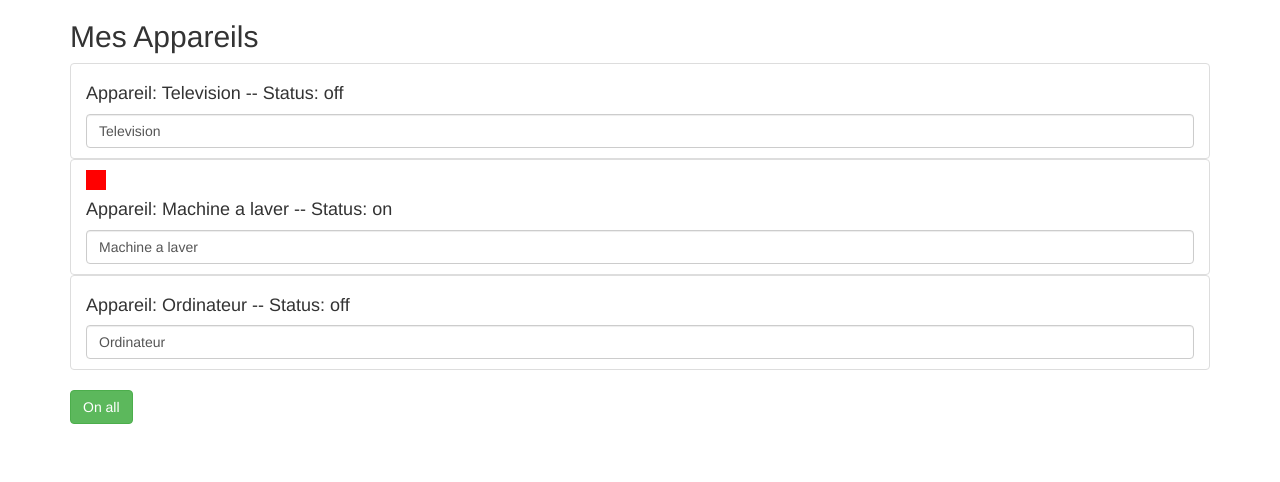
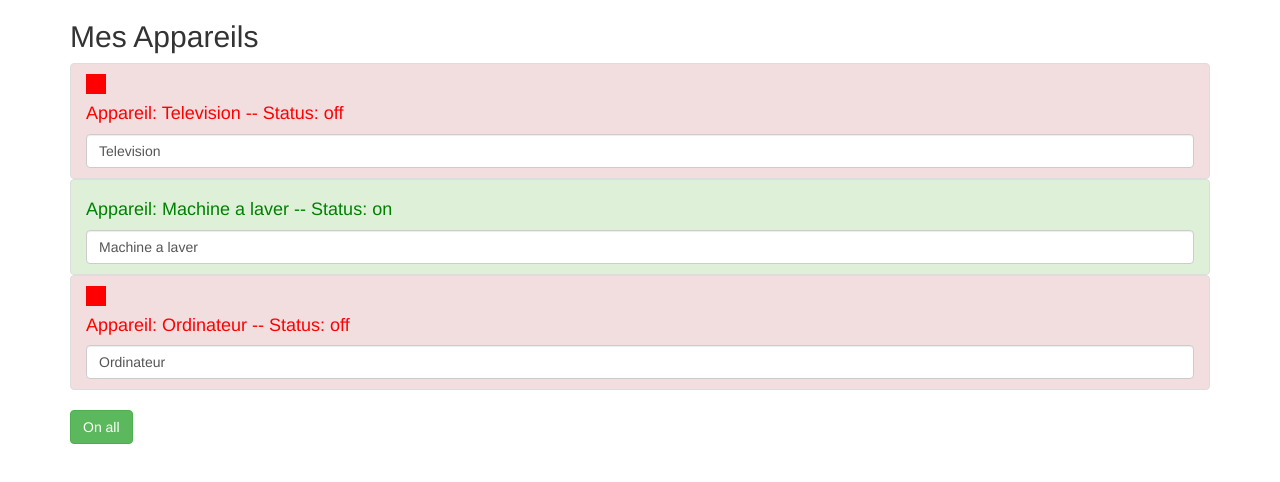
Before and after one commit to Khaly17/Appareils-angular, an Angular app: page / in a window 1280 px wide. Shown: the top 482 px of the page. Built offline with nearby package versions, Linux system fonts and the light colour scheme.

Commit message:
directive

```diff
--- a/src/app/app.component.html
+++ b/src/app/app.component.html
@@ -2,12 +2,15 @@
     <div class="row">
         <div class="col-xs-12">
             <h2>Mes Appareils</h2>
+
             <ul class="list-group" >
+
                 <app-appareil
                     *ngFor="let appareil of appareils"
                     [appareilName] = "appareil.name"
                     [status]="appareil.status"
                 ></app-appareil>
+
             </ul >
             <button class="btn btn-success"
                 [disabled] = "!isAuth"
--- a/src/app/app.component.ts
+++ b/src/app/app.component.ts
@@ -37,4 +37,6 @@ export class AppComponent {
 
     console.log("this.isAuth");
   }
+
+
 }
--- a/src/app/appareil/appareil.component.html
+++ b/src/app/appareil/appareil.component.html
@@ -1,11 +1,18 @@
-<li class="list-group-item">
+<li [ngClass]="{'list-group-item': true,
+                'list-group-item-success': status === 'on',
+                'list-group-item-danger': status === 'off'
+            }"
+>
+
     <div
-    style="width:20px;height: 20px;background-color: red;"
-    *ngIf="status==='on'"
+        style="width:20px;height: 20px;background-color: red;"
+        *ngIf="status==='off'"
     >
 
     </div>
-    <h4>
+    <h4
+    [ngStyle]="{color: getColor()}"
+    >
         Appareil: {{appareilName}} --  Status: {{getStatus()}}
     </h4>
     <input type="text" class="form-control" [(ngModel)]="appareilName">
--- a/src/app/appareil/appareil.component.ts
+++ b/src/app/appareil/appareil.component.ts
@@ -18,4 +18,8 @@ export class AppareilComponent implements OnInit {
   getStatus(): string {
     return this.status;
   }
+
+  getColor(): string {
+    return this.status === 'on' ? "green" : "red";
+  }
 }
```
